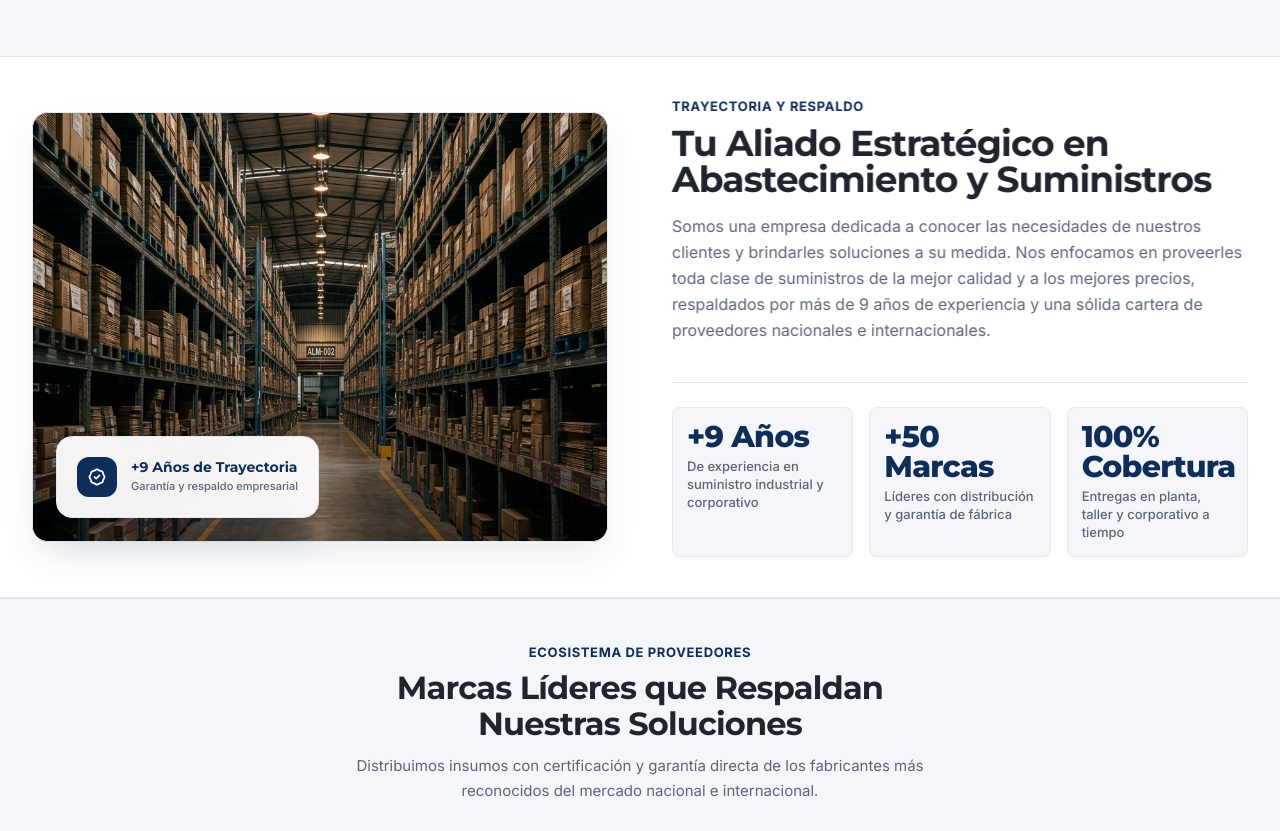
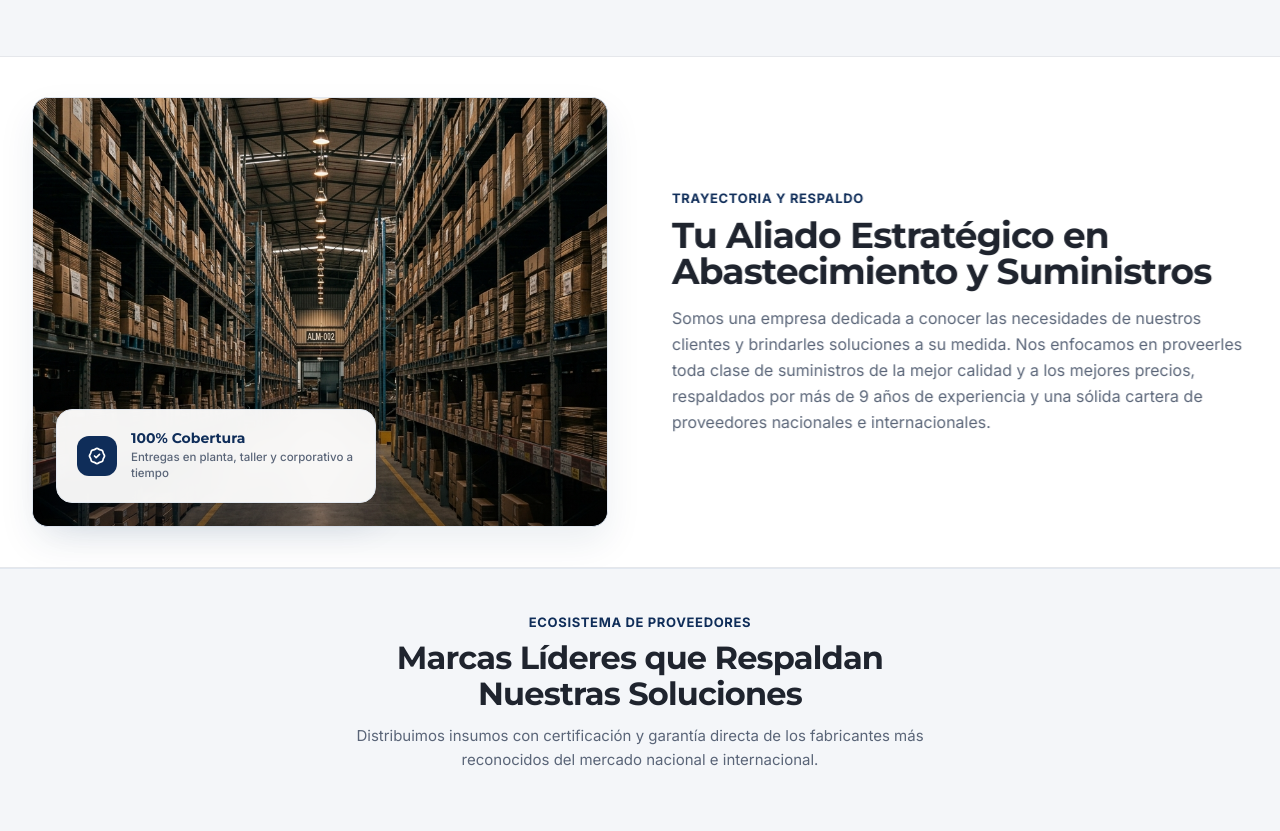
Before and after one commit to albertope18031-ctrl/tmsolution, a Next.js app: page / in a window 1280 px wide. Shown: the part 1300-2131 px from the top of the page. Built offline with nearby package versions, Linux system fonts and the light colour scheme.

Commit message:
Add files via upload

```diff
--- a/components/About/AboutContent.tsx
+++ b/components/About/AboutContent.tsx
@@ -1,7 +1,6 @@
 "use client";
 
 import React, { useRef, useState, useEffect } from "react";
-import { AboutKPIs } from "./AboutKPIs";
 
 export const AboutContent: React.FC = () => {
   const textRef = useRef<HTMLDivElement>(null);
@@ -30,7 +29,7 @@ export const AboutContent: React.FC = () => {
   }, []);
 
   return (
-    <div className="flex flex-col items-start text-left w-full">
+    <div className="flex flex-col justify-center items-start text-left w-full h-full">
       {/* Contenedor Unificado de Textos con Animación Fade In Right (2s) */}
       <div
         ref={textRef}
@@ -51,13 +50,10 @@ export const AboutContent: React.FC = () => {
         </h2>
 
         {/* Cuerpo del Perfil Corporativo */}
-        <p className="text-[14px] sm:text-[16px] text-[#5A6578] font-normal leading-relaxed mb-4">
+        <p className="text-[14px] sm:text-[16px] text-[#5A6578] font-normal leading-relaxed">
           Somos una empresa dedicada a conocer las necesidades de nuestros clientes y brindarles soluciones a su medida. Nos enfocamos en proveerles toda clase de suministros de la mejor calidad y a los mejores precios, respaldados por más de 9 años de experiencia y una sólida cartera de proveedores nacionales e internacionales.
         </p>
       </div>
-
-      {/* Mini-cuadrícula de Métricas Numéricas (KPIs) - Preservada e Intacta */}
-      <AboutKPIs />
     </div>
   );
 };
--- a/components/About/AboutVisual.tsx
+++ b/components/About/AboutVisual.tsx
@@ -39,10 +39,10 @@ export const AboutVisual: React.FC = () => {
         </div>
         <div className="flex flex-col text-left">
           <span className="text-[13px] sm:text-[14px] font-bold text-[#0F2D59] leading-tight font-montserrat">
-            +9 Años de Trayectoria
+            100% Cobertura
           </span>
-          <span className="text-[10.5px] sm:text-[11px] font-medium text-[#5A6578] mt-0.5">
-            Garantía y respaldo empresarial
+          <span className="text-[10.5px] sm:text-[11.5px] font-medium text-[#5A6578] mt-0.5 leading-snug">
+            Entregas en planta, taller y corporativo a tiempo
           </span>
         </div>
       </div>
--- a/components/Quote/QuoteForm.tsx
+++ b/components/Quote/QuoteForm.tsx
@@ -115,7 +115,7 @@ export const QuoteForm: React.FC = () => {
   return (
     <div className="bg-white border border-[#E2E8F0] rounded-2xl shadow-[0_12px_32px_rgba(15,45,89,0.08)] p-6 sm:p-9 text-left">
       <h3 className="text-xl sm:text-2xl font-bold font-montserrat text-[#0F2D59] mb-2">
-        Solicitud de Cotización Empresarial
+        Solicitud de Cotización
       </h3>
       <p className="text-xs sm:text-sm text-[#5A6578] mb-6">
         Los campos marcados con asterisco (<span className="text-red-500 font-bold">*</span>) son obligatorios para cotizar.
@@ -239,7 +239,7 @@ export const QuoteForm: React.FC = () => {
                 <span>Procesando Solicitud...</span>
               </>
             ) : (
-              <span>Enviar Solicitud de Cotización</span>
+              <span>Enviar</span>
             )}
           </button>
         </div>
--- a/components/Quote/QuoteModal.tsx
+++ b/components/Quote/QuoteModal.tsx
@@ -143,7 +143,7 @@ export const QuoteModal: React.FC<QuoteModalProps> = ({ isOpen, onClose }) => {
             id="modal-title"
             className="text-xl sm:text-2xl font-bold font-montserrat text-[#0F2D59] leading-tight"
           >
-            Solicitud de Cotización Empresarial
+            Solicitud de Cotización
           </h3>
           <p className="text-xs sm:text-sm text-[#5A6578] mt-1.5">
             Completa tus datos y nuestro equipo técnico te responderá a la brevedad.
@@ -268,7 +268,7 @@ export const QuoteModal: React.FC<QuoteModalProps> = ({ isOpen, onClose }) => {
                   <span>Procesando Solicitud...</span>
                 </>
               ) : (
-                <span>Enviar Solicitud de Cotización</span>
+                <span>Enviar</span>
               )}
             </button>
           </div>
```
